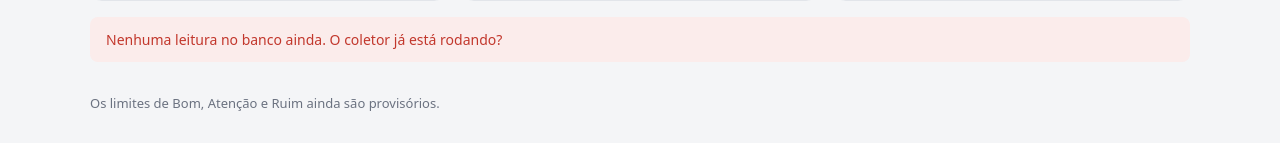
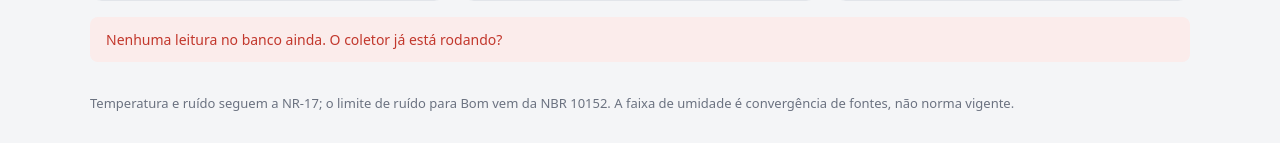
Before and after one commit to LucasFASouza/monitor-ambiental, a Flask app: page / in a window 1280 px wide. Shown: the part 706-849 px from the top of the page. Run offline with Flask 3, Linux system fonts and the light colour scheme; data that the repository does not hold is empty.

Commit message:
Fundamentar os limites de classificação em norma
Os limites eram um ponto de partida sem fonte. Agora cada número tem
origem documentada em config.py, e a faixa "Bom" vem de norma vigente
onde existe uma.

Temperatura passa de 18-26 para 18-25 °C, que é o texto literal do item
17.8.4.2 da NR-17, na redação da Portaria MTP 423/2021. O piso de 18 °C
bate com o mínimo das Housing and health guidelines da OMS por caminho
independente: lá a justificativa é mortalidade por frio, não conforto.

Ruído passa de 50 para 45 dB(A) em "Bom", que é o valor de projeto da
NBR 10152:2017 para escritório privativo mais a tolerância de 5 dB que a
própria norma admite. O teto de 65 dB(A) de "Atenção" é literal do item
17.8.4.1.2 da NR-17, e é exatamente a grandeza medida aqui: nível
contínuo equivalente ponderado em A.

Umidade fica em 40-60%, mas com ressalva registrada: não há número
normativo vigente verificado em fonte oficial aberta. A NR-17 perdeu o
número de umidade na revisão de 2021, e a RE 09/2003 da ANVISA foi
revogada em julho de 2024 pela RDC 886/2024, substituída pela ABNT NBR
17037, que é paga e não foi consultada. A faixa é convergência de
fontes, não norma, e isso está dito no código, no README e no rodapé do
dashboard.

A faixa "Atenção" continua sendo margem escolhida, não valor normativo,
e agora está marcada como tal em vez de parecer ter o mesmo peso.

Documenta também que trocar o código exige reiniciar os serviços: o
sintoma de esquecer isso é confuso, porque o arquivo novo está no disco
mas a API responde como antes, inclusive 404 em rota recém-criada.

Co-Authored-By: Claude Opus 5 <noreply@anthropic.com>

```diff
--- a/templates/index.html
+++ b/templates/index.html
@@ -75,7 +75,11 @@
   </main>
 
   <footer class="rodape">
-    <p>Os limites de Bom, Atenção e Ruim ainda são provisórios.</p>
+    <p>
+      Temperatura e ruído seguem a NR-17; o limite de ruído para Bom vem da
+      NBR 10152. A faixa de umidade é convergência de fontes, não norma
+      vigente.
+    </p>
     <p id="aviso-calibracao" hidden>
       O nível de ruído usa o offset de catálogo do microfone, sem calibração
       contra referência. O valor absoluto é indicativo: confie na variação,
```
Also changed, not shown: config.py (+67 -14 lines), README.md.
